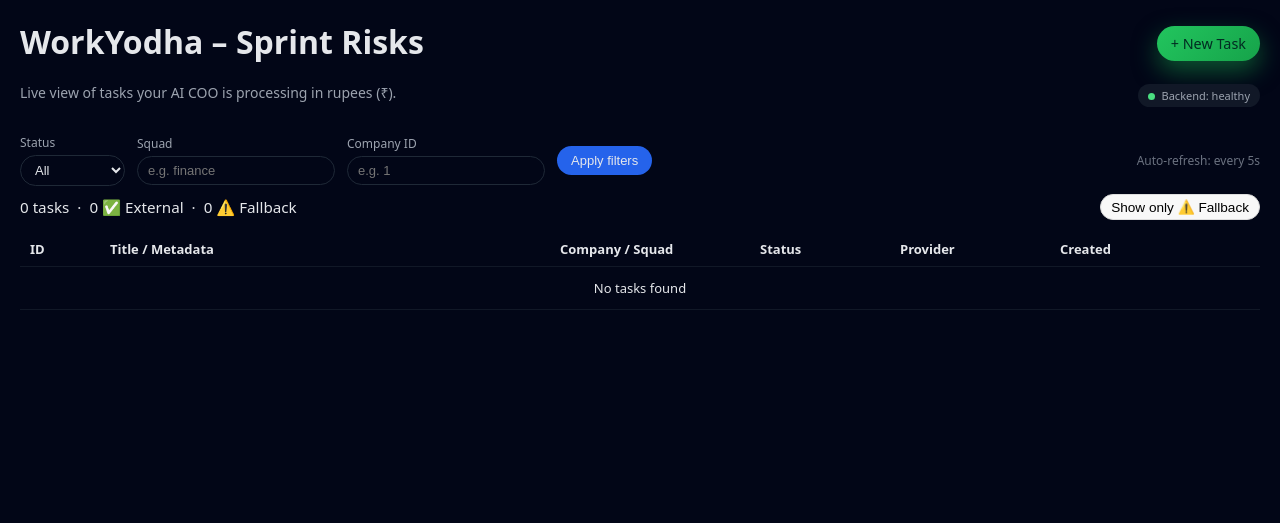
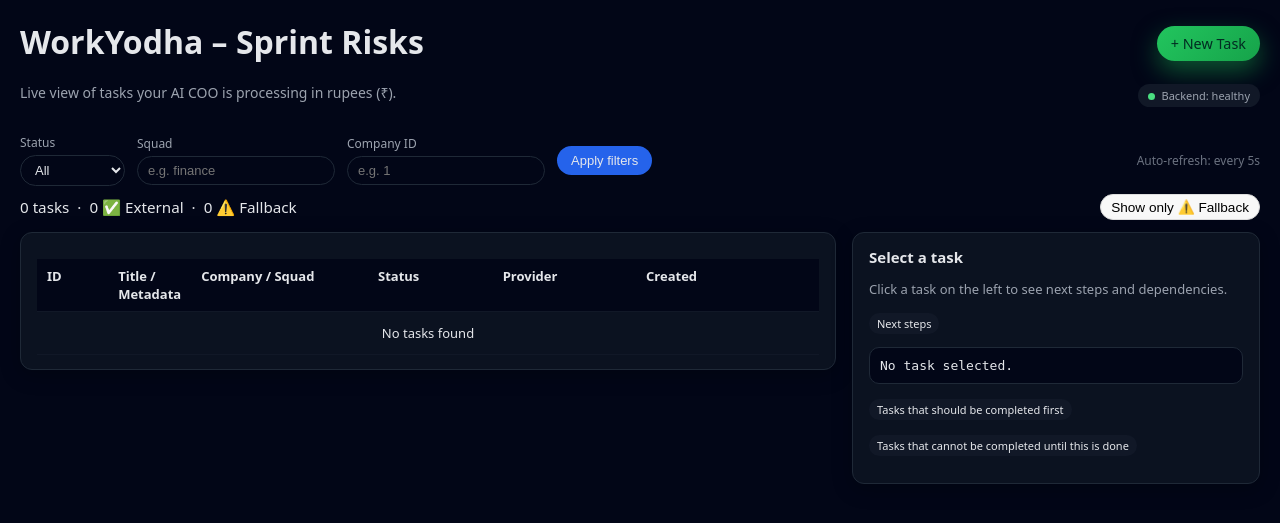
Before and after one commit to RonaldReddy024/ai-coo, a FastAPI app: template app/templates/dashboard.html in a window 1280 px wide. Shown: the top 523 px of the page. Run offline with FastAPI, Linux system fonts and the light colour scheme; the template is opened without the code that fills it, so the values that code supplies are empty.

Commit message:
Update dashboard.html

```diff
--- a/app/templates/dashboard.html
+++ b/app/templates/dashboard.html
@@ -181,6 +181,52 @@
       margin-right: 4px;
       background: #4ade80;
     }
+
+    .grid-two {
+      display: grid;
+      grid-template-columns: 2fr 1fr;
+      gap: 16px;
+      align-items: start;
+    }
+
+    @media (max-width: 980px) {
+      .grid-two {
+        grid-template-columns: 1fr;
+      }
+    }
+
+    .card {
+      background: #0b1220;
+      border: 1px solid #1f2937;
+      border-radius: 12px;
+      padding: 14px 16px;
+      box-shadow: 0 5px 20px rgba(0, 0, 0, 0.25);
+    }
+
+    .card h3 {
+      margin: 0 0 8px 0;
+      font-size: 15px;
+    }
+
+    .muted {
+      color: #9ca3af;
+      font-size: 13px;
+    }
+
+    .pill-info {
+      display: inline-flex;
+      align-items: center;
+      gap: 6px;
+      padding: 3px 8px;
+      border-radius: 999px;
+      background: #111827;
+      color: #e5e7eb;
+      font-size: 11px;
+    }
+
+    .selected-row {
+      background: #0b1220;
+    }
   </style>
 </head>
 <body>
@@ -246,6 +292,8 @@
     </button>
   </div>
 
+  <div class="grid-two">
+    <div class="card">
       <table>
         <thead>
           <tr>
@@ -261,10 +309,35 @@
           <!-- Filled by JS -->
         </tbody>
       </table>
+    </div>
+
+    <div class="card" id="taskDetailCard">
+      <h3 id="detailTitle">Select a task</h3>
+      <p class="muted" id="detailStatus">Click a task on the left to see next steps and dependencies.</p>
+
+      <div id="detailMeta" class="muted" style="margin-bottom: 10px;"></div>
+
+      <div style="margin-bottom: 12px;">
+        <div class="pill-info" id="detailNextStepsLabel">Next steps</div>
+        <pre id="detailNextSteps" style="white-space: pre-wrap; background:#020617; padding:10px; border-radius:10px; border:1px solid #1f2937; color:#e5e7eb;">No task selected.</pre>
+      </div>
+
+      <div style="margin-bottom: 10px;">
+        <div class="pill-info">Tasks that should be completed first</div>
+        <ul id="detailDepends" class="muted"></ul>
+      </div>
+
+      <div>
+        <div class="pill-info">Tasks that cannot be completed until this is done</div>
+        <ul id="detailBlocks" class="muted"></ul>
+      </div>
+    </div>
+  </div>
 
   <script>
 let allTasks = [];
 let showFallbackOnly = false;
+let selectedTaskId = null;
 
 function escapeHtml(str) {
   if (str === null || str === undefined) return "";
@@ -356,6 +429,12 @@ function renderTasks(tasks) {
 
   for (const task of tasks) {
     const row = document.createElement("tr");
+    row.dataset.taskId = task.id;
+    row.addEventListener("click", () => {
+      selectedTaskId = task.id;
+      highlightSelectedRow();
+      loadTaskSummary(task.id);
+    });
 
     const created = task.created_at
       ? new Date(task.created_at).toLocaleString()
@@ -422,6 +501,96 @@ function renderTasks(tasks) {
 
     tbody.appendChild(row);
   }
+
+  if (selectedTaskId && tasks.some((t) => t.id === selectedTaskId)) {
+    highlightSelectedRow();
+  } else if (tasks.length > 0) {
+    selectedTaskId = tasks[0].id;
+    highlightSelectedRow();
+    loadTaskSummary(selectedTaskId);
+  }
+}
+
+function highlightSelectedRow() {
+  const rows = document.querySelectorAll("#tasksBody tr");
+  rows.forEach((row) => {
+    if (Number(row.dataset.taskId) === Number(selectedTaskId)) {
+      row.classList.add("selected-row");
+    } else {
+      row.classList.remove("selected-row");
+    }
+  });
+}
+
+async function loadTaskSummary(taskId) {
+  try {
+    const res = await fetch(`/tasks/${taskId}/summary`);
+    if (!res.ok) {
+      throw new Error(`Failed to load summary (HTTP ${res.status})`);
+    }
+    const data = await res.json();
+    renderTaskSummary(data);
+  } catch (err) {
+    const detailTitle = document.getElementById("detailTitle");
+    const detailStatus = document.getElementById("detailStatus");
+    if (detailTitle) detailTitle.textContent = "Unable to load task";
+    if (detailStatus) detailStatus.textContent = err.message;
+  }
+}
+
+function renderTaskSummary(summary) {
+  const { task, next_steps, depends_on, blocks } = summary;
+  const titleEl = document.getElementById("detailTitle");
+  const statusEl = document.getElementById("detailStatus");
+  const nextEl = document.getElementById("detailNextSteps");
+  const metaEl = document.getElementById("detailMeta");
+  const dependsEl = document.getElementById("detailDepends");
+  const blocksEl = document.getElementById("detailBlocks");
+
+  if (titleEl) titleEl.textContent = `#${task.id} · ${task.title}`;
+  if (statusEl)
+    statusEl.textContent = `Status: ${task.status.toUpperCase()} · Provider: ${
+      task.external_provider_status || "ok"
+    }`;
+  if (nextEl) nextEl.textContent = next_steps || "No next steps defined yet.";
+
+  if (metaEl) {
+    const metaParts = [];
+    if (task.company_id) metaParts.push(`Company ${task.company_id}`);
+    if (task.squad) metaParts.push(`Squad ${task.squad}`);
+    const md = task.metadata_json || {};
+    const metaKeys = Object.keys(md);
+    for (const key of metaKeys.slice(0, 3)) {
+      metaParts.push(`${key}: ${md[key]}`);
+    }
+    metaEl.textContent = metaParts.length ? metaParts.join(" · ") : "No metadata";
+  }
+
+  if (dependsEl) {
+    dependsEl.innerHTML = "";
+    if (!depends_on || depends_on.length === 0) {
+      dependsEl.innerHTML = "<li>No prerequisites detected.</li>";
+    } else {
+      for (const t of depends_on) {
+        const li = document.createElement("li");
+        li.textContent = `#${t.id} – ${t.title} [${t.status}]`;
+        dependsEl.appendChild(li);
+      }
+    }
+  }
+
+  if (blocksEl) {
+    blocksEl.innerHTML = "";
+    if (!blocks || blocks.length === 0) {
+      blocksEl.innerHTML = "<li>No downstream blockers.</li>";
+    } else {
+      for (const t of blocks) {
+        const li = document.createElement("li");
+        li.textContent = `#${t.id} – ${t.title} [${t.status}]`;
+        blocksEl.appendChild(li);
+      }
+    }
+  }
 }
 
 document.addEventListener("DOMContentLoaded", () => {
```
Lines whose indentation alone changed are shown as unchanged.
